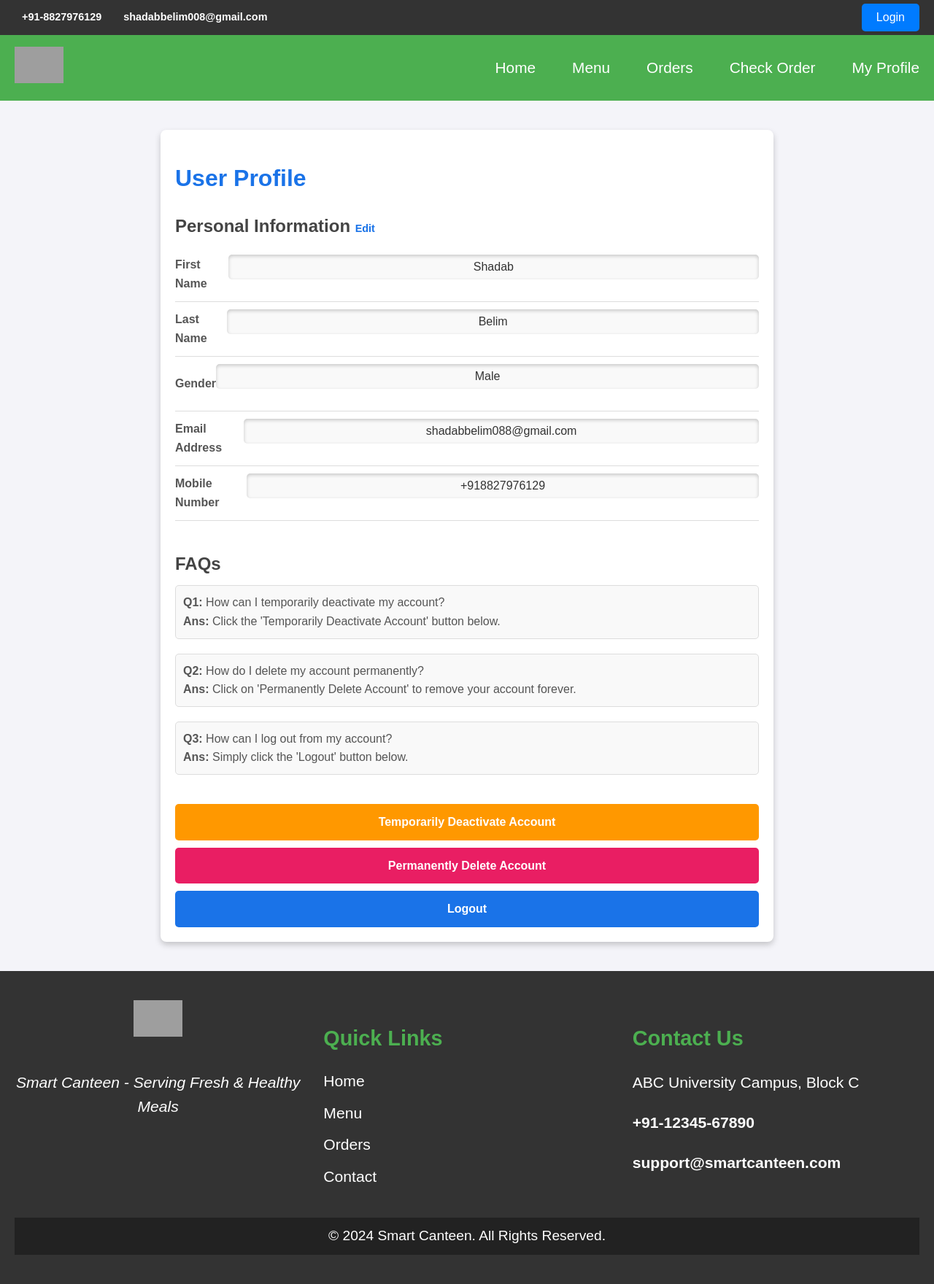
After one commit to Shadabbelim2/smart-canteen, a PHP site: page /profile.html in a window 1280 px wide. The commit adds this page. Shown: the whole page at 73% size. Run offline with PHP 8.4, Linux system fonts and the light colour scheme; grey boxes are pictures that could not be loaded.

Commit message:
add profilr page and its java script

```diff
--- a/index.html
+++ b/index.html
@@ -70,7 +70,7 @@
           <a href="menu.html">Menu</a>
           <a href="order.html">Orders</a>
           <a href="order-receipt.html">Check Order </a>
-          <a href="#contact">Contact</a>
+          <a href="profile.html">My Profile</a>
         </nav>
     </header>
 
--- /dev/null
+++ b/profile.html
@@ -0,0 +1,167 @@
+<!DOCTYPE html>
+<html lang="en">
+<head>
+  <meta charset="UTF-8">
+  <meta name="viewport" content="width=device-width, initial-scale=1.0">
+  <title>User Profile</title>
+
+</head>
+  <link rel="stylesheet" href="style.css">
+
+  <body class="main-body">
+
+    <div class="top-header">
+        <div class="contact-info">
+            <!-- Phone Number with Font Awesome Icon -->
+            <span>
+                <i class="fas fa-phone"></i>
+                <a href="tel:+918827976129" class="contact-link">+91-8827976129</a>
+            </span>
+            <!-- Email with Font Awesome Icon -->
+            <span>
+                <i class="fas fa-envelope"></i>
+                <a href="mailto:shadabbelim008@gmail.com" class="contact-link">shadabbelim008@gmail.com</a>
+            </span>
+        </div>
+        <!-- Login Button -->
+        <div id="login-container">
+          <button id="login-btn" onclick="redirectToLogin()">Login</button>
+          <span id="user-name" style="display:none;"></span> <!-- Display user name -->
+        </div>
+      </div>
+
+      <!-- Rest of the code for the page -->
+
+      <script>
+        // Check if user is logged in (session check)
+        $(document).ready(function() {
+            $.ajax({
+                url: 'check-login.php', // PHP file to check if user is logged in
+                type: 'GET',
+                success: function(response) {
+                    const res = JSON.parse(response);
+
+                    if (res.status === 'success') {
+                        // Hide login button and show user's name
+                        $('#login-btn').hide();
+                        $('#user-name').text('Welcome, ' + res.name).show();
+                    } else {
+                        // If not logged in, show login button
+                        $('#login-btn').show();
+                        $('#user-name').hide();
+                    }
+                }
+            });
+        });
+
+        function redirectToLogin() {
+            window.location.href = 'login.html';
+        }
+      </script>
+
+
+          <header class="main-header">
+            <div class="logo">
+              <img src="logo.png" alt="Smart Canteen Logo">
+            </div>
+            <div class="menu-toggle" onclick="toggleMenu()">☰</div>
+            <nav id="nav-links">
+              <a href="index.html">Home</a>
+              <a href="menu.html">Menu</a>
+              <a href="order.html">Orders</a>
+              <a href="order-receipt.html">Check Order </a>
+              <a href="profile.html">My Profile</a>
+            </nav>
+        </header>
+
+
+    <div class="container">
+      <h1>User Profile</h1>
+
+      <!-- Personal Information Section -->
+      <div class="info-section">
+        <h2>Personal Information <a href="#" class="edit-link">Edit</a></h2>
+        <div class="info-item">
+          <span>First Name</span>
+          <input type="text" value="Shadab" readonly>
+        </div>
+        <div class="info-item">
+          <span>Last Name</span>
+          <input type="text" value="Belim" readonly>
+        </div>
+        <div class="info-item">
+          <span>Gender</span>
+          <input type="text" value="Male" readonly>
+        </div>
+        <div class="info-item">
+          <span>Email Address</span>
+          <input type="text" value="shadabbelim088@gmail.com" readonly>
+        </div>
+        <div class="info-item">
+          <span>Mobile Number</span>
+          <input type="text" value="+918827976129" readonly>
+        </div>
+      </div>
+
+      <!-- FAQ Section -->
+      <div class="faq-section">
+        <h2>FAQs</h2>
+        <div class="faq-item">
+          <p><strong>Q1:</strong> How can I temporarily deactivate my account?</p>
+          <p><strong>Ans:</strong> Click the 'Temporarily Deactivate Account' button below.</p>
+        </div>
+        <div class="faq-item">
+          <p><strong>Q2:</strong> How do I delete my account permanently?</p>
+          <p><strong>Ans:</strong> Click on 'Permanently Delete Account' to remove your account forever.</p>
+        </div>
+        <div class="faq-item">
+          <p><strong>Q3:</strong> How can I log out from my account?</p>
+          <p><strong>Ans:</strong> Simply click the 'Logout' button below.</p>
+        </div>
+      </div>
+
+      <!-- Action Links -->
+      <div class="action-links">
+        <a href="temp-deactivate.html" class="temp-deactivate">Temporarily Deactivate Account</a>
+        <a href="perm-delete.html" class="perm-delete">Permanently Delete Account</a>
+        <a href="logout.html" class="logout">Logout</a>
+      </div>
+    </div>
+     <!-- Footer Section -->
+<footer id="footer">
+    <div class="footer-content">
+      <div class="footer-logo">
+        <img src="logo.png" alt="Smart Canteen Logo" />
+        <p>Smart Canteen - Serving Fresh & Healthy Meals</p>
+      </div>
+      <div class="footer-links">
+        <h3>Quick Links</h3>
+        <ul>
+          <li><a href="#home">Home</a></li>
+          <li><a href="#menu">Menu</a></li>
+          <li><a href="#orders">Orders</a></li>
+          <li><a href="#contact">Contact</a></li>
+        </ul>
+      </div>
+      <div class="footer-contact">
+        <h3>Contact Us</h3>
+        <p><i class="fa-solid fa-location-pin"></i> ABC University Campus, Block C</p>
+        <span>
+          <p>  <i class="fas fa-phone"></i>
+            <a href="tel:+911234567890" class="contact-link">+91-12345-67890</a>
+          </span></p>
+         <p> <span>
+            <i class="fas fa-envelope"></i>
+            <a href="mailto:support@smartcanteen.com" class="contact-link">support@smartcanteen.com</a>
+          </span></p>
+      </div>
+    </div>
+    <div class="footer-bottom">
+      <p>&copy; 2024 Smart Canteen. All Rights Reserved.</p>
+    </div>
+  </footer>
+    <script src="profile.js"></script>
+    <script src="script.js"></script>
+  </body>
+
+</html>
--- /dev/null
+++ b/profile.js
@@ -0,0 +1,29 @@
+// Logout Button Click Event
+document.getElementById('logout-btn').addEventListener('click', () => {
+    alert('You have been logged out!');
+    // Clear session or redirect to login page
+    window.location.href = 'login.html';
+  });
+
+  // Delete Profile (Permanent) Click Event
+  document.getElementById('delete-profile-btn').addEventListener('click', () => {
+    const confirmation = confirm(
+      'Are you sure you want to delete your profile permanently? This action cannot be undone!'
+    );
+    if (confirmation) {
+      // Logic to delete user profile
+      alert('Your profile has been deleted permanently.');
+      window.location.href = 'index.html'; // Redirect to home page
+    }
+  });
+
+  // Deactivate Profile (Temporarily) Click Event
+  document.getElementById('deactivate-profile-btn').addEventListener('click', () => {
+    const confirmation = confirm(
+      'Do you want to temporarily deactivate your account?'
+    );
+    if (confirmation) {
+      // Logic to deactivate user profile
+      alert('Your profile has been deactivated temporarily.');
+    }
+  });
--- a/style.css
+++ b/style.css
@@ -80,6 +80,7 @@ body {
     position: sticky;
     top: 0;
     /* width: 100%; */
+    z-index: 1000;
   }
 
   .main-header .logo img {
@@ -1221,23 +1222,9 @@ button[type="submit"]:active {
 }
 
 /* Style for the receipt container */
-.receipt-container {
-  width: 80%;
-  max-width: 900px;
-  background: #fff;
-  box-shadow: 0 8px 16px rgba(0, 0, 0, 0.2);
-  border-radius: 10px;
-  padding: 20px;
-  text-align: center;
-}
 
-.receipt-title {
-  font-size: 2.5rem;
-  margin-bottom: 20px;
-  color: #1a73e8;
-  text-transform: uppercase;
-  letter-spacing: 2px;
-}
+
+
 
 #order-history {
   margin-top: 20px;
@@ -1315,3 +1302,242 @@ button[type="submit"]:active {
 .go-back-btn:active {
   transform: scale(0.95);
 }
+
+ /* General Page Styles */
+ .main-body {
+  font-family: Arial, sans-serif;
+  margin: 0;
+  padding: 0;
+  box-sizing: border-box;
+  background-color: #f4f4f9;
+  color: #333;
+  line-height: 1.6;
+}
+
+/* Container Styles */
+.container {
+  max-width: 800px;
+  margin: 40px auto;
+  padding: 20px;
+  background: #fff;
+  border-radius: 8px;
+  box-shadow: 0 4px 8px rgba(0, 0, 0, 0.2);
+}
+
+h1 {
+  font-size: 2rem;
+  margin-bottom: 10px;
+  color: #1a73e8;
+}
+
+h2 {
+  font-size: 1.5rem;
+  margin: 20px 0 10px;
+  color: #444;
+}
+
+/* Personal Info Section */
+.info-section {
+  margin-bottom: 30px;
+}
+
+.info-item {
+  display: flex;
+  align-items: center;
+  justify-content: space-between;
+  padding: 10px 0;
+  border-bottom: 1px solid #ddd;
+}
+
+.info-item span {
+  font-weight: bold;
+  color: #555;
+}
+
+.info-item input {
+  background: #f9f9f9;
+  border: none;
+  padding: 8px 12px;
+  border-radius: 5px;
+  color: #333;
+}
+
+.edit-link {
+  color: #1a73e8;
+  text-decoration: none;
+  font-size: 0.9rem;
+}
+
+.edit-link:hover {
+  text-decoration: underline;
+}
+
+/* FAQ Section */
+.faq-section {
+  margin: 40px 0;
+}
+
+.faq-item {
+  margin-bottom: 20px;
+  padding: 10px;
+  border: 1px solid #ddd;
+  border-radius: 5px;
+  background: #f9f9f9;
+}
+
+.faq-item p {
+  margin: 0;
+  font-size: 1rem;
+  color: #555;
+}
+
+/* Action Links */
+.action-links {
+  margin-top: 20px;
+  display: flex;
+  flex-direction: column;
+  gap: 10px;
+}
+
+.action-links a {
+  text-decoration: none;
+  text-align: center;
+  color: white;
+  padding: 12px 15px;
+  border-radius: 5px;
+  font-weight: bold;
+  transition: background 0.3s ease;
+}
+
+.temp-deactivate {
+  background: #ff9800;
+}
+
+.temp-deactivate:hover {
+  background: #fb8c00;
+}
+
+.perm-delete {
+  background: #e91e63;
+}
+
+.perm-delete:hover {
+  background: #c2185b;
+}
+
+.logout {
+  background: #1a73e8;
+}
+
+.logout:hover {
+  background: #155bb5;
+}
+
+  /* Style for the receipt container */
+  .recipt-body {
+    font-family: 'Arial', sans-serif;
+    background: linear-gradient(to right, #f2f2f2, #d7e7ff);
+    margin: 0;
+    padding: 0;
+    color: #333;
+    display: flex;
+    justify-content: center;
+    align-items: center;
+    min-height: 100vh;
+  }
+
+  .receipt-container {
+    width: 80%;
+    max-width: 900px;
+    background: #fff;
+    box-shadow: 0 8px 16px rgba(0, 0, 0, 0.2);
+    border-radius: 10px;
+    padding: 20px;
+    text-align: center;
+    margin:5rem 0;
+  }
+
+  .receipt-container h1 {
+    font-size: 2.5rem;
+    margin-bottom: 20px;
+    color: #1a73e8;
+    text-transform: uppercase;
+    letter-spacing: 2px;
+  }
+
+  #order-history {
+    margin-top: 20px;
+  }
+
+  .order {
+    border: 2px solid #f0f0f0;
+    border-radius: 8px;
+    padding: 15px;
+    margin-bottom: 20px;
+    text-align: left;
+    transition: transform 0.3s ease, box-shadow 0.3s ease;
+    background: #fafafa;
+  }
+
+  .order:hover {
+    transform: translateY(-5px);
+    box-shadow: 0 10px 20px rgba(0, 0, 0, 0.2);
+  }
+
+  .order h3 {
+    font-size: 1.2rem;
+    color: #333;
+    margin-bottom: 10px;
+  }
+
+  .order p {
+    font-size: 1rem;
+    margin: 5px 0;
+    color: #555;
+  }
+
+  .order h4 {
+    font-size: 1.1rem;
+    margin-top: 10px;
+    color: #444;
+    text-transform: uppercase;
+  }
+
+  .order ul {
+    padding: 0;
+    list-style-type: none;
+  }
+
+  .order ul li {
+    font-size: 0.95rem;
+    color: #444;
+    padding: 5px 0;
+    border-bottom: 1px dashed #ccc;
+  }
+
+  .order ul li:last-child {
+    border-bottom: none;
+  }
+
+  /* Style for the Go Back button */
+  .receipt-container a {
+    display: inline-block;
+    margin-top: 20px;
+    padding: 10px 20px;
+    background: #1a73e8;
+    color: #fff;
+    text-decoration: none;
+    font-size: 1rem;
+    border-radius: 5px;
+    box-shadow: 0 4px 8px rgba(0, 0, 0, 0.2);
+    transition: background 0.3s ease, transform 0.2s ease;
+  }
+
+  .receipt-container a:hover {
+    background: #155bb5;
+    transform: scale(1.05);
+  }
+
+  .receipt-container a:active {
+    transform: scale(0.95);
+  }
```
Also changed, not shown: order-receipt.html (+49 -106 lines).
